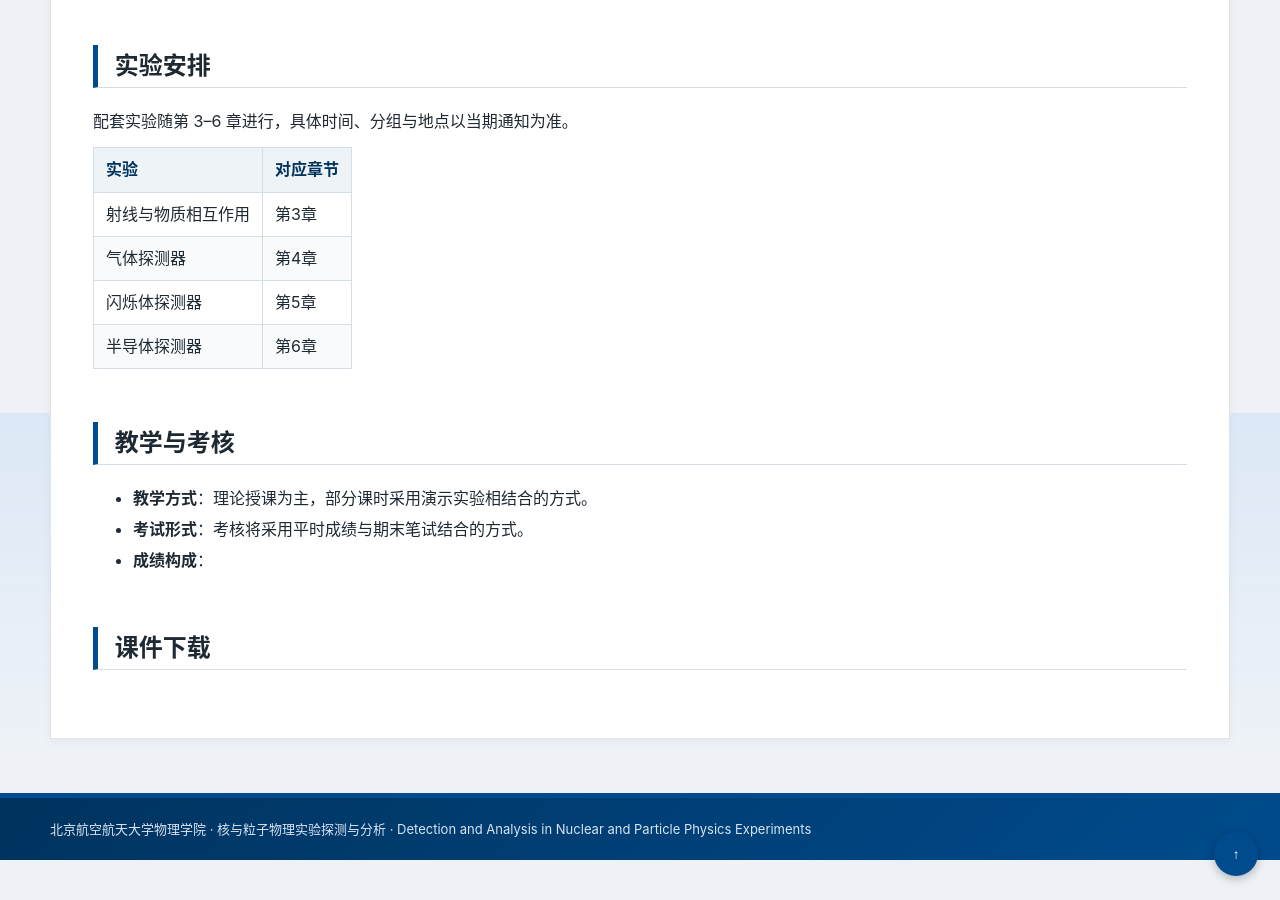
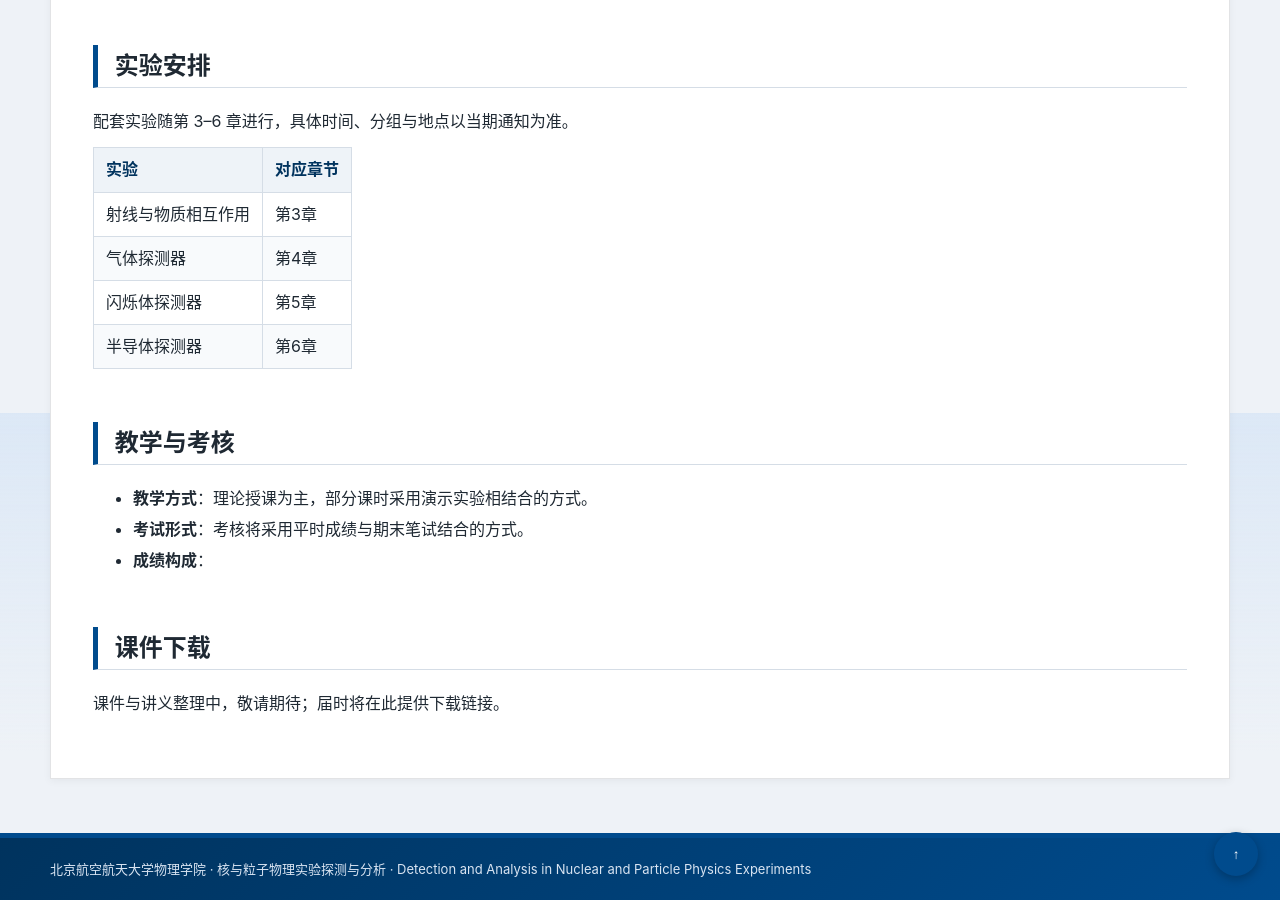
Before and after one commit to yt876/Nuclear-and-Particle-Physics-Detection-and-Analysis, a Jekyll site: the page built from Syllabus.md, in a window 1280 px wide and 900 px high, scrolled down 1387 px. Built offline with Jekyll 4.4.1, drawn with Linux system fonts in a browser that asks for light colours; our own code applies the rules of GitHub Pages for plain Markdown files.

Commit message:
Add placeholder text to 课件下载 section

```diff
--- a/Syllabus.md
+++ b/Syllabus.md
@@ -46,3 +46,5 @@
 - **成绩构成**：
 
 ## 课件下载
+
+课件与讲义整理中，敬请期待；届时将在此提供下载链接。
```
